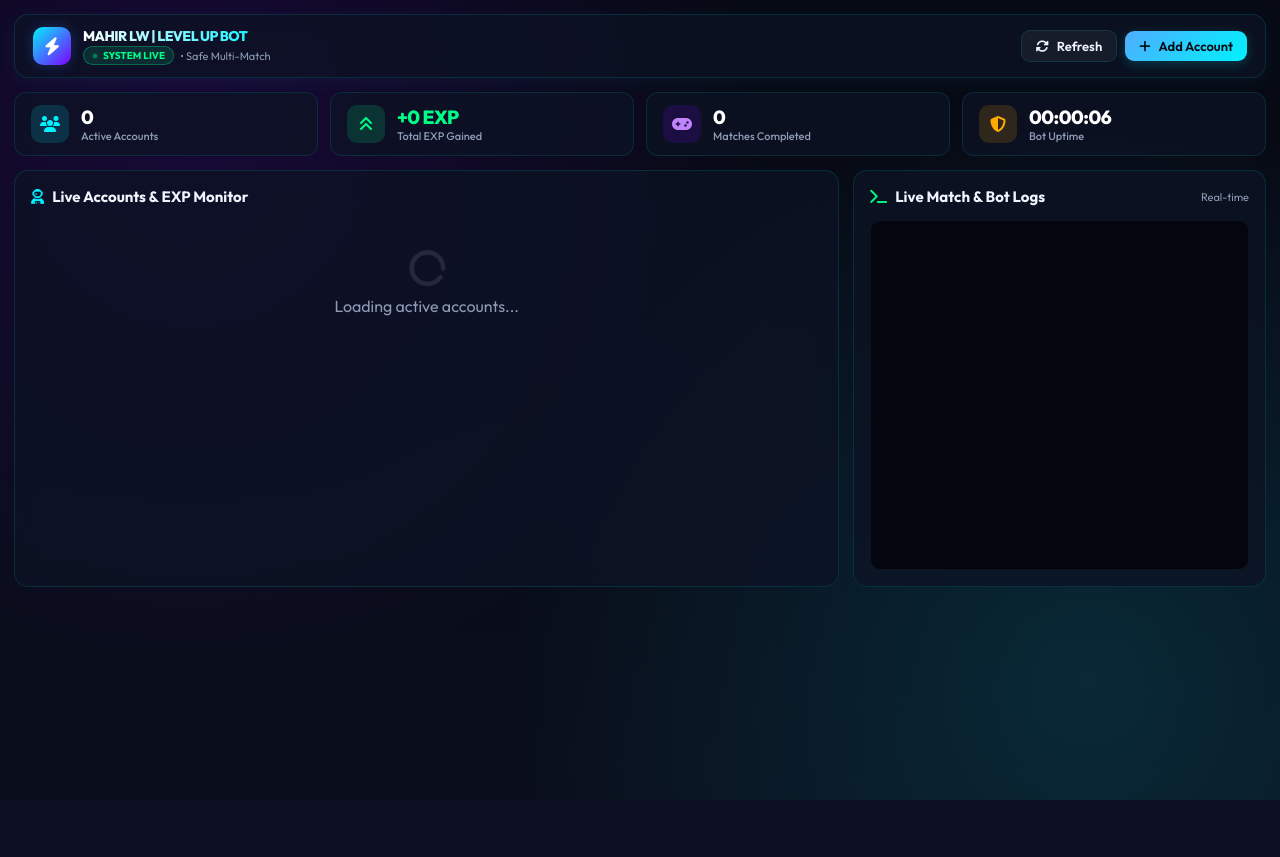
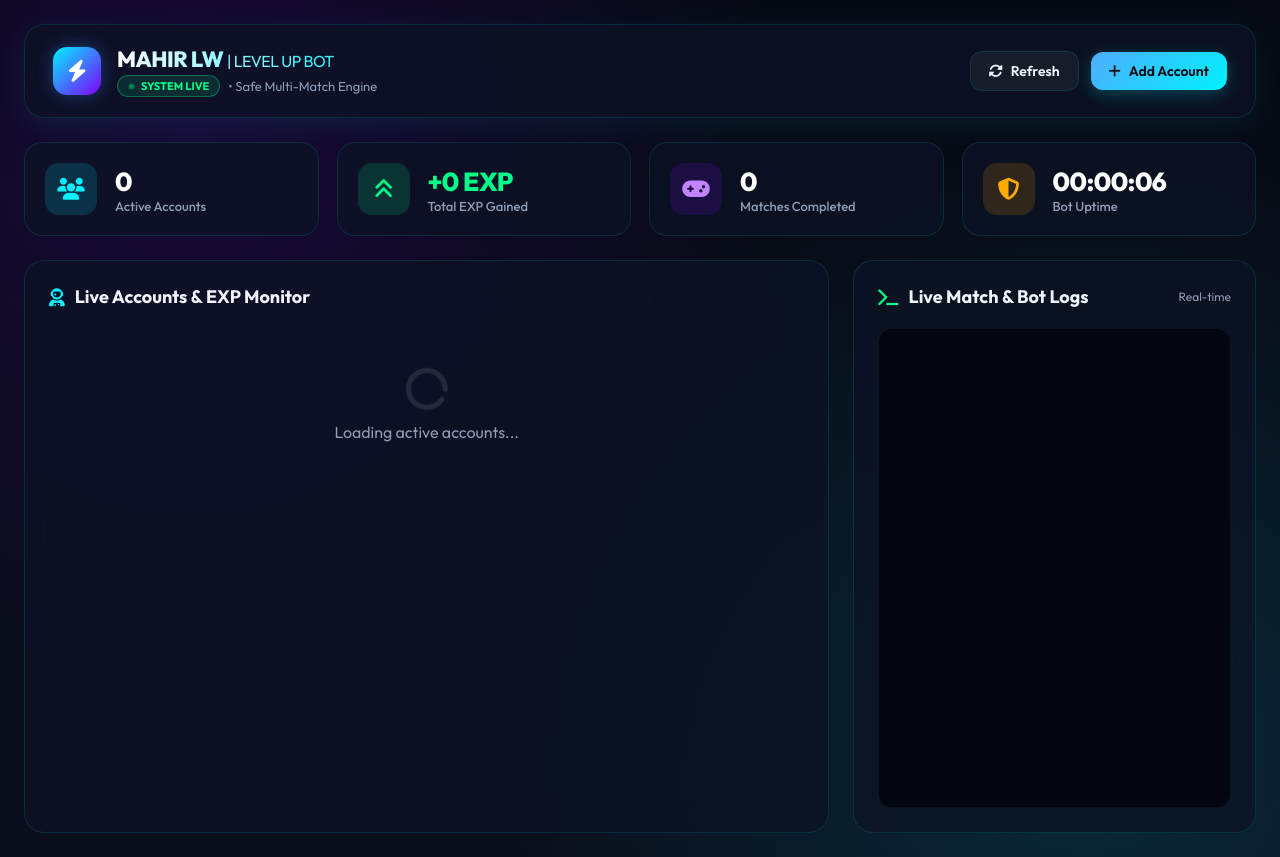
Before and after one commit to mahirmosleh/MAHIR-UDP, a Python web app: template templates/index.html in a window 1280 px wide. Before the commit the page ends 800 px from the top, so only its background shows below. Run offline with Jinja, Linux system fonts and the light colour scheme; the template is opened without the code that fills it, so the values that code supplies are empty.

Commit message:
Add files via upload

```diff
--- a/templates/index.html
+++ b/templates/index.html
@@ -23,7 +23,7 @@
             --accent-amber: #ffaa00;
             --text-main: #f0f4fc;
             --text-muted: #8e9bb5;
-            --glass-glow: 0 4px 20px 0 rgba(0, 242, 254, 0.06);
+            --glass-glow: 0 8px 32px 0 rgba(0, 242, 254, 0.08);
         }
 
         * {
@@ -34,19 +34,19 @@
         }
 
         body {
-            background-color: #ffffff;
+            background-color: var(--bg-base);
             background-image:
                 radial-gradient(circle at 15% 15%, rgba(127, 0, 255, 0.14) 0%, transparent 45%),
                 radial-gradient(circle at 85% 85%, rgba(0, 242, 254, 0.12) 0%, transparent 45%),
                 linear-gradient(180deg, #060913 0%, #0a0e1c 100%);
             color: var(--text-main);
             min-height: 100vh;
-            padding: 14px;
+            padding: 24px;
             overflow-x: hidden;
         }
 
         .container {
-            max-width: 1400px;
+            max-width: 1440px;
             margin: 0 auto;
         }
 
@@ -55,42 +55,42 @@
             display: flex;
             align-items: center;
             justify-content: space-between;
-            padding: 12px 18px;
+            padding: 20px 28px;
             background: var(--bg-card);
             border: 1px solid var(--border-card);
-            border-radius: 14px;
-            backdrop-filter: blur(12px);
+            border-radius: 20px;
+            backdrop-filter: blur(16px);
             box-shadow: var(--glass-glow);
-            margin-bottom: 14px;
+            margin-bottom: 24px;
         }
 
         .brand {
             display: flex;
             align-items: center;
-            gap: 12px;
+            gap: 16px;
         }
 
         .logo-box {
-            width: 38px;
-            height: 38px;
+            width: 48px;
+            height: 48px;
             background: linear-gradient(135deg, var(--accent-cyan), var(--accent-purple));
-            border-radius: 10px;
+            border-radius: 14px;
             display: flex;
             align-items: center;
             justify-content: center;
-            font-size: 18px;
+            font-size: 22px;
             color: #fff;
-            box-shadow: 0 0 15px rgba(0, 242, 254, 0.3);
+            box-shadow: 0 0 20px rgba(0, 242, 254, 0.4);
             animation: pulse-glow 3s infinite alternate;
         }
 
         @keyframes pulse-glow {
-            0% { box-shadow: 0 0 10px rgba(0, 242, 254, 0.2); }
-            100% { box-shadow: 0 0 20px rgba(127, 0, 255, 0.4); }
+            0% { box-shadow: 0 0 15px rgba(0, 242, 254, 0.3); }
+            100% { box-shadow: 0 0 25px rgba(127, 0, 255, 0.5); }
         }
 
         .brand-text h1 {
-            font-size: 14px;
+            font-size: 22px;
             font-weight: 800;
             letter-spacing: -0.5px;
             background: linear-gradient(90deg, #ffffff, var(--accent-cyan));
@@ -100,35 +100,31 @@
         }
 
         .brand-text p {
-            font-size: 11px;
+            font-size: 13px;
             color: var(--text-muted);
             display: flex;
             align-items: center;
-            gap: 6px;
-            margin-top: 1px;
-            white-space: nowrap; /* লেখাটি এক লাইনে রাখবে */
+            gap: 8px;
+            margin-top: 2px;
         }
-
 
         .live-tag {
             display: inline-flex;
             align-items: center;
-            gap: 5px;
+            gap: 6px;
             background: rgba(0, 255, 136, 0.12);
             border: 1px solid rgba(0, 255, 136, 0.3);
             color: var(--accent-green);
-            padding: 2px 8px;
-            border-radius: 12px;
-            font-size: 10px;
+            padding: 3px 10px;
+            border-radius: 20px;
+            font-size: 11px;
             font-weight: 700;
             text-transform: uppercase;
-            white-space: nowrap;
         }
 
-
         .pulse-dot {
-            width: 6px;
-            height: 6px;
+            width: 7px;
+            height: 7px;
             background: var(--accent-green);
             border-radius: 50%;
             animation: blink 1.2s infinite;
@@ -142,34 +138,32 @@
         .header-actions {
             display: flex;
             align-items: center;
-            gap: 8px;
+            gap: 12px;
         }
 
         .btn {
             display: inline-flex;
             align-items: center;
             gap: 8px;
-            padding: 7px 14px;
-            border-radius: 9px;
-            font-size: 13px;
+            padding: 10px 18px;
+            border-radius: 12px;
+            font-size: 14px;
             font-weight: 600;
             cursor: pointer;
             transition: all 0.25s ease;
             border: none;
             outline: none;
-            white-space: nowrap; /* টেক্সট এক লাইনে রাখতে এটি যোগ করুন */
         }
-
 
         .btn-primary {
             background: linear-gradient(135deg, var(--accent-blue), var(--accent-cyan));
             color: #040914;
-            box-shadow: 0 3px 12px rgba(0, 242, 254, 0.2);
+            box-shadow: 0 4px 16px rgba(0, 242, 254, 0.25);
         }
 
         .btn-primary:hover {
-            transform: translateY(-1px);
-            box-shadow: 0 4px 15px rgba(0, 242, 254, 0.35);
+            transform: translateY(-2px);
+            box-shadow: 0 6px 20px rgba(0, 242, 254, 0.4);
         }
 
         .btn-secondary {
@@ -186,37 +180,37 @@
         /* Stats Grid */
         .stats-grid {
             display: grid;
-            grid-template-columns: repeat(auto-fit, minmax(200px, 1fr));
-            gap: 12px;
-            margin-bottom: 14px;
+            grid-template-columns: repeat(auto-fit, minmax(240px, 1fr));
+            gap: 18px;
+            margin-bottom: 24px;
         }
 
         .stat-card {
             background: var(--bg-card);
             border: 1px solid var(--border-card);
-            border-radius: 12px;
-            padding: 12px 16px;
-            backdrop-filter: blur(10px);
+            border-radius: 18px;
+            padding: 20px;
+            backdrop-filter: blur(14px);
             display: flex;
             align-items: center;
-            gap: 12px;
+            gap: 18px;
             transition: all 0.3s ease;
         }
 
         .stat-card:hover {
             border-color: var(--border-hover);
-            transform: translateY(-2px);
+            transform: translateY(-3px);
             box-shadow: var(--glass-glow);
         }
 
         .stat-icon {
-            width: 38px;
-            height: 38px;
-            border-radius: 10px;
+            width: 52px;
+            height: 52px;
+            border-radius: 14px;
             display: flex;
             align-items: center;
             justify-content: center;
-            font-size: 16px;
+            font-size: 22px;
         }
 
         .stat-icon.cyan { background: rgba(0, 242, 254, 0.15); color: var(--accent-cyan); }
@@ -225,14 +219,14 @@
         .stat-icon.amber { background: rgba(255, 170, 0, 0.15); color: var(--accent-amber); }
 
         .stat-content h3 {
-            font-size: 19px;
+            font-size: 26px;
             font-weight: 800;
             letter-spacing: -0.5px;
             color: #fff;
         }
 
         .stat-content p {
-            font-size: 11px;
+            font-size: 13px;
             color: var(--text-muted);
             font-weight: 500;
         }
@@ -241,7 +235,7 @@
         .dashboard-main {
             display: grid;
             grid-template-columns: 2fr 1fr;
-            gap: 14px;
+            gap: 24px;
         }
 
         @media (max-width: 1024px) {
@@ -252,37 +246,37 @@
         .card-box {
             background: var(--bg-card);
             border: 1px solid var(--border-card);
-            border-radius: 14px;
-            padding: 16px;
-            backdrop-filter: blur(12px);
+            border-radius: 20px;
+            padding: 24px;
+            backdrop-filter: blur(16px);
         }
 
         .box-header {
             display: flex;
             align-items: center;
             justify-content: space-between;
-            margin-bottom: 14px;
+            margin-bottom: 20px;
         }
 
         .box-title {
-            font-size: 15px;
+            font-size: 18px;
             font-weight: 700;
             display: flex;
             align-items: center;
-            gap: 8px;
+            gap: 10px;
         }
 
         .accounts-list {
             display: flex;
             flex-direction: column;
-            gap: 10px;
+            gap: 16px;
         }
 
         .account-card {
             background: rgba(10, 15, 30, 0.65);
             border: 1px solid rgba(255, 255, 255, 0.07);
-            border-radius: 12px;
-            padding: 12px 14px;
+            border-radius: 16px;
+            padding: 20px;
             transition: all 0.25s ease;
             position: relative;
             overflow: hidden;
@@ -497,22 +490,22 @@
 
         .log-stream {
             flex: 1;
-            min-height: 350px;
-            max-height: 480px;
+            min-height: 480px;
+            max-height: 600px;
             background: #03060f;
             border: 1px solid rgba(255, 255, 255, 0.05);
-            border-radius: 10px;
-            padding: 10px;
+            border-radius: 14px;
+            padding: 14px;
             font-family: 'JetBrains Mono', monospace;
-            font-size: 11px;
+            font-size: 12px;
             overflow-y: auto;
             display: flex;
             flex-direction: column;
-            gap: 6px;
+            gap: 8px;
         }
 
         .log-stream::-webkit-scrollbar {
-            width: 5px;
+            width: 6px;
         }
 
         .log-stream::-webkit-scrollbar-thumb {
@@ -597,13 +590,13 @@
 
         .empty-state {
             text-align: center;
-            padding: 30px 15px;
+            padding: 40px 20px;
             color: var(--text-muted);
         }
 
         .empty-state i {
-            font-size: 36px;
-            margin-bottom: 10px;
+            font-size: 42px;
+            margin-bottom: 12px;
             color: rgba(255, 255, 255, 0.1);
         }
     </style>
@@ -617,10 +610,10 @@
                     <i class="fa-solid fa-bolt"></i>
                 </div>
                 <div class="brand-text">
-                    <h1>MAHIR LW | LEVEL UP BOT <span style="font-weight:400; color:var(--text-muted); font-size:13px;"></span></h1>
+                    <h1>MAHIR LW <span style="font-weight:400; color:var(--text-muted); font-size:16px;">| LEVEL UP BOT</span></h1>
                     <p>
                         <span class="live-tag"><span class="pulse-dot"></span> System Live</span>
-                        <span>• Safe Multi-Match</span>
+                        <span>• Safe Multi-Match Engine</span>
                     </p>
                 </div>
             </div>
@@ -687,7 +680,7 @@
                         <i class="fa-solid fa-terminal" style="color:var(--accent-green)"></i>
                         <span>Live Match & Bot Logs</span>
                     </div>
-                    <span style="font-size:11px; color:var(--text-muted);">Real-time</span>
+                    <span style="font-size:12px; color:var(--text-muted);">Real-time</span>
                 </div>
                 <div class="log-stream" id="log-stream">
                     <!-- Logs inserted dynamically -->
@@ -884,7 +877,7 @@
                                     <span>Last match: ${acc.last_match_time || 'Running...'}</span>
                                     <div class="action-btns">
                                         <button class="icon-btn" title="Refresh Profile/EXP" onclick="refreshAccountInfo('${acc.uid}')"><i class="fa-solid fa-rotate"></i></button>
-                                        <button class="icon-btn danger" title="Delete Account" onclick="deleteAccount('${acc.uid}')"><link rel="stylesheet" href="..."><i class="fa-solid fa-trash"></i></button>
+                                        <button class="icon-btn danger" title="Delete Account" onclick="deleteAccount('${acc.uid}')"><i class="fa-solid fa-trash"></i></button>
                                     </div>
                                 </div>
                             </div>
```
Also changed, not shown: other parts of templates/index.html (+56 -57 lines).
